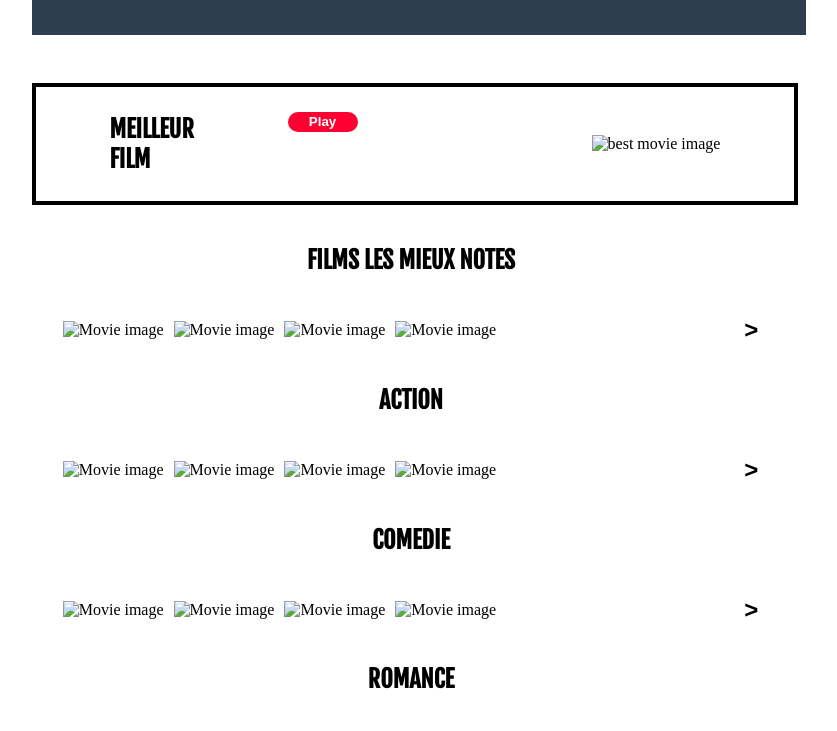
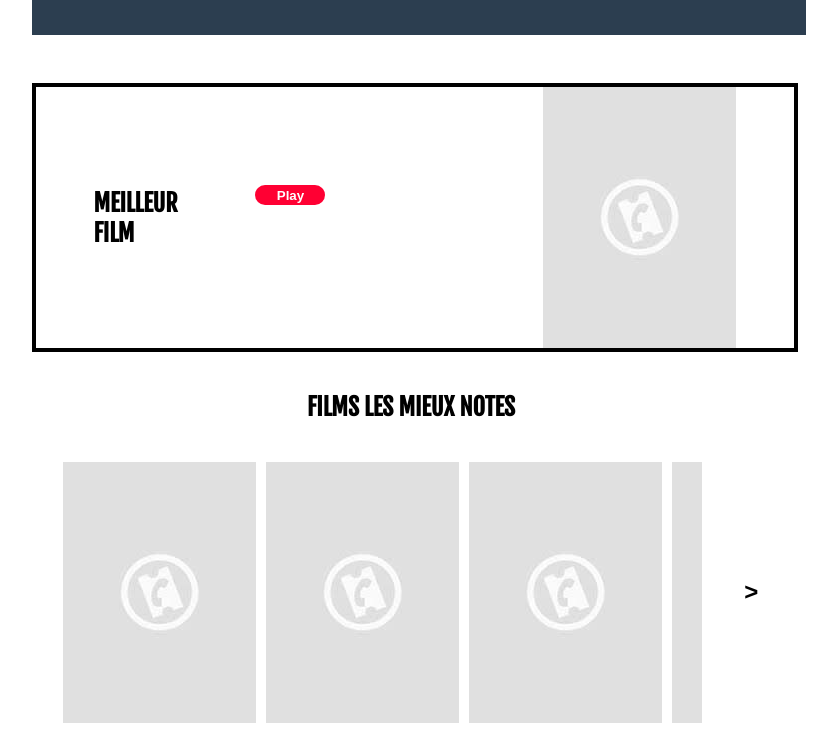
Before and after one commit to OrpheeLetembe/P6_Developpez-une-interface-utilisateur-pour-une-application-web-Python, a plain HTML site: page index.html in a window 1280 px wide. Shown: the part 65-796 px from the top of the page, without its empty margins (229-1066 px from the left). Drawn offline with Linux system fonts and the light colour scheme; no server answers.

Commit message:
fixed errors

```diff
--- a/index.html
+++ b/index.html
@@ -31,12 +31,12 @@
 				<button id="best-movie__btn">Play</button>
 				<p id="best-movie__abstract"></p>
 			</div>
-			<img id="best-movie__img"  src="" alt="best movie image">
+			<img id="best-movie__img" src="img.jpg" alt="best movie image">
 		</section>
 
-		<section id="overlay">
+		<div id="overlay">
 			<div id="popup-movie">
-				<img id="popup-movie__img" src="" alt="Movie image">
+				<img id="popup-movie__img" src="img.jpg" alt="Movie image">
 				<ul id="popup-movie__detail">
 					<li id="popup-movie__title"></li>
 					<li id="popup-movie__abstract"></li>
@@ -53,7 +53,7 @@
 				<button id="popup-movie__btn">X</button>
 			</div>
 
-		</section>
+		</div>
 
 		<div id="level1" class="title">
 			<div></div>
@@ -62,18 +62,18 @@
 		</div>
 
 		<section id="top-rated" class="movie-category" >
-			<button id="top-rated_btnL" class="movie-btn btnL"><</button>
+			<button id="top-rated_btnL" class="movie-btn btnL">&lt;</button>
 			<div class="container">
 				<div id="top-rated_img_visible" class="img_visible">
-					<img class="movie-img" src="" alt="Movie image">
-					<img class="movie-img" src="" alt="Movie image">
-					<img class="movie-img" src="" alt="Movie image">
-					<img class="movie-img" src="" alt="Movie image">
+					<img class="movie-img" src="img.jpg" alt="Movie image">
+					<img class="movie-img" src="img.jpg" alt="Movie image">
+					<img class="movie-img" src="img.jpg" alt="Movie image">
+					<img class="movie-img" src="img.jpg" alt="Movie image">
 				</div>
 				<div id="top-rated_img_invisible" class="img_invisible">
-					<img class="movie-img" src="" alt="Movie image">
-					<img class="movie-img" src="" alt="Movie image">
-					<img class="movie-img" src="" alt="Movie image">
+					<img class="movie-img" src="img.jpg" alt="Movie image">
+					<img class="movie-img" src="img.jpg" alt="Movie image">
+					<img class="movie-img" src="img.jpg" alt="Movie image">
 				</div>
 
 			</div>
@@ -87,21 +87,21 @@
 		</div>
 
 		<section id="action" class="movie-category" >
-			<button id="action_btnL" class="movie-btn btnL"><</button>
+			<button id="action_btnL" class="movie-btn btnL">&lt;</button>
 			<div class="container">
 				<div id="action_img_visible" class="img_visible">
-					<img class="movie-img" src="" alt="Movie image">
-					<img class="movie-img" src="" alt="Movie image">
-					<img class="movie-img" src="" alt="Movie image">
-					<img class="movie-img" src="" alt="Movie image">
+					<img class="movie-img" src="img.jpg" alt="Movie image">
+					<img class="movie-img" src="img.jpg" alt="Movie image">
+					<img class="movie-img" src="img.jpg" alt="Movie image">
+					<img class="movie-img" src="img.jpg" alt="Movie image">
 				</div>
 				<div id="action_img_invisible" class="img_invisible">
-					<img class="movie-img" src="" alt="Movie image">
-					<img class="movie-img" src="" alt="Movie image">
-					<img class="movie-img" src="" alt="Movie image">
+					<img class="movie-img" src="img.jpg" alt="Movie image">
+					<img class="movie-img" src="img.jpg" alt="Movie image">
+					<img class="movie-img" src="img.jpg" alt="Movie image">
 				</div>
 
-		    </div>
+		   </div>
 		    <button id="action_btnR" class="movie-btn btnR">></button>
 		</section>
 
@@ -112,18 +112,18 @@
 		</div>
 
 		<section id="comedy" class="movie-category" >
-			<button id="comedy_btnL" class="movie-btn btnL"><</button>
+			<button id="comedy_btnL" class="movie-btn btnL">&lt;</button>
 			<div class="container">
 				<div id="comedy_img_visible" class="img_visible">
-					<img class="movie-img" src="" alt="Movie image">
-					<img class="movie-img" src="" alt="Movie image">
-					<img class="movie-img" src="" alt="Movie image">
-					<img class="movie-img" src="" alt="Movie image">
+					<img class="movie-img" src="img.jpg" alt="Movie image">
+					<img class="movie-img" src="img.jpg" alt="Movie image">
+					<img class="movie-img" src="img.jpg" alt="Movie image">
+					<img class="movie-img" src="img.jpg" alt="Movie image">
 				</div>
 				<div id="comedy_img_invisible" class="img_invisible">
-					<img class="movie-img" src="" alt="Movie image">
-					<img class="movie-img" src="" alt="Movie image">
-					<img class="movie-img" src="" alt="Movie image">
+					<img class="movie-img" src="img.jpg" alt="Movie image">
+					<img class="movie-img" src="img.jpg" alt="Movie image">
+					<img class="movie-img" src="img.jpg" alt="Movie image">
 				</div>
 
 		    </div>
@@ -137,18 +137,18 @@
 		</div>
 
 		<section id="romance" class="movie-category" >
-			<button id="romance_btnL" class="movie-btn btnL"><</button>
+			<button id="romance_btnL" class="movie-btn btnL">&lt;</button>
 			<div class="container">
 				<div id="romance_img_visible" class="img_visible">
-					<img class="movie-img" src="" alt="Movie image">
-					<img class="movie-img" src="" alt="Movie image">
-					<img class="movie-img" src="" alt="Movie image">
-					<img class="movie-img" src="" alt="Movie image">
+					<img class="movie-img" src="img.jpg" alt="Movie image">
+					<img class="movie-img" src="img.jpg" alt="Movie image">
+					<img class="movie-img" src="img.jpg" alt="Movie image">
+					<img class="movie-img" src="img.jpg" alt="Movie image">
 				</div>
 				<div id="romance_img_invisible" class="img_invisible">
-					<img class="movie-img" src="" alt="Movie image">
-					<img class="movie-img" src="" alt="Movie image">
-					<img class="movie-img" src="" alt="Movie image">
+					<img class="movie-img" src="img.jpg" alt="Movie image">
+					<img class="movie-img" src="img.jpg" alt="Movie image">
+					<img class="movie-img" src="img.jpg" alt="Movie image">
 				</div>
 
 		    </div>
@@ -160,6 +160,6 @@
 	    </footer>
 	</div>
 
-<script type="text/javascript" src="main.js"></script>
+<script src="main.js"></script>
 </body>
 </html>
--- a/main.js
+++ b/main.js
@@ -139,15 +139,15 @@ function fillPopup(movie) {
     movieImg.setAttribute("src", movie.image_url);
     movieTitle.innerHTML = movie.title;
     movieAbstract.innerHTML = movie.long_description;
-    movieGenre.innerHTML = "Genres :"+" "+ movie.genres;
+    movieGenre.innerHTML = "Genres :" + " " + movie.genres;
     movieDate.innerHTML = "Date published :"+" "+ movie.date_published;
-    movieRate.innerHTML = "Rated :"+" "+movie.rated;
-    movieImdb.innerHTML = "Imdn score :"+" "+movie.imdb_score;
+    movieRate.innerHTML = "Rated :" + " " + movie.rated;
+    movieImdb.innerHTML = "Imdn score :" + " " + movie.imdb_score;
     movieDirector.innerHTML = "Directors :"+" "+movie.directors;
-    movieActors.innerHTML = "Actors :"+" "+movie.actors;
-    movieDuration.innerHTML = "Duration :"+" "+movie.duration;
-    movieCountry.innerHTML = "Countires :"+" "+movie.countries;
-    movieBoxOffice.innerHTML = "Box office :"+" "+movie.worldwide_gross_icome;
+    movieActors.innerHTML = "Actors :" + " " + movie.actors;
+    movieDuration.innerHTML = "Duration :" + " " + movie.duration + " mn";
+    movieCountry.innerHTML = "Countires :" +" " + movie.countries;
+    movieBoxOffice.innerHTML = "Box office :" + " " + movie.worldwide_gross_icome;
 }
 
 function closePopup() {
```
Also changed, not shown: img.jpg (added).
